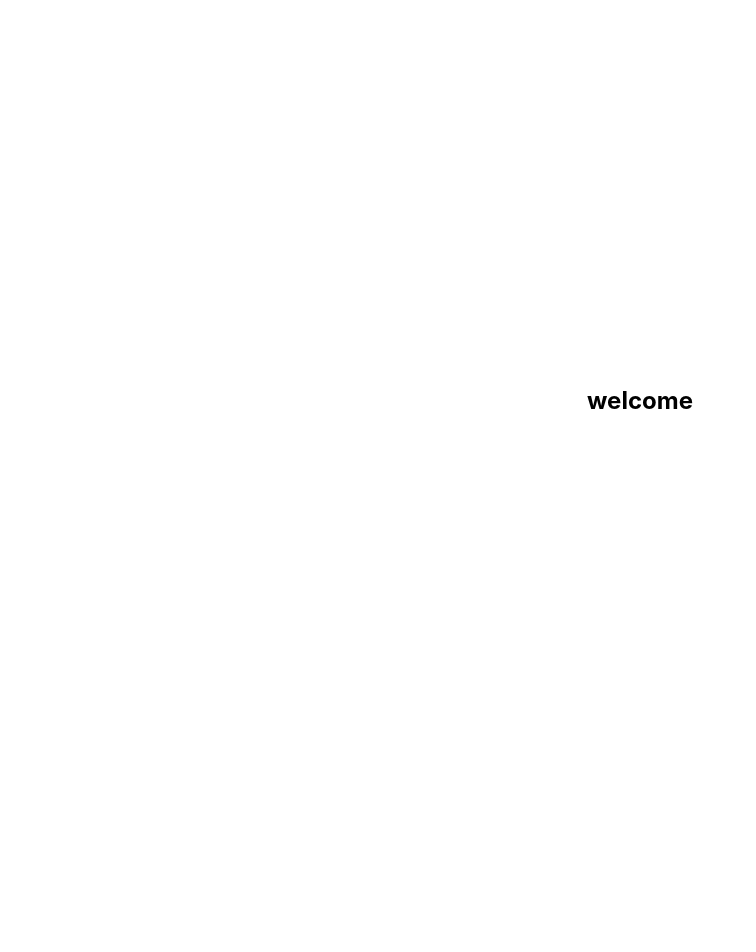
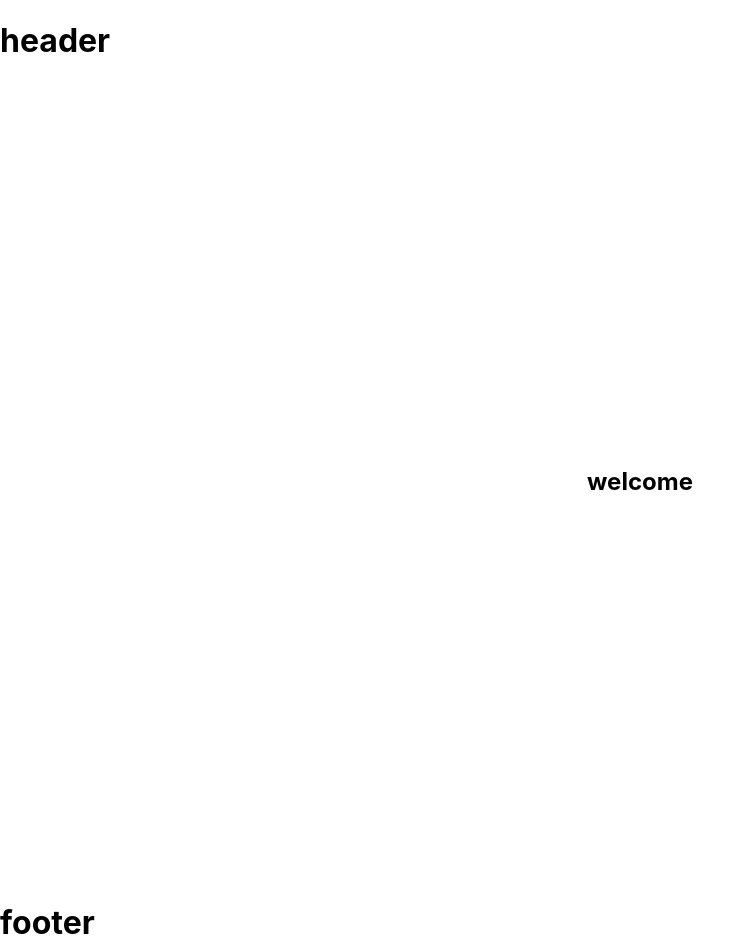
Before and after one commit to Chisonm/mr-heep, a Next.js app: page / in a window 1280 px wide. Shown: the top 952 px of the page, without its empty margins (0-756 px from the left). Before the commit the page ends 800 px from the top, so only its background shows below. Built offline with nearby package versions, Linux system fonts and the light colour scheme.

Commit message:
made changes to the components

```diff
--- a/components/Footer.js
+++ b/components/Footer.js
@@ -2,7 +2,7 @@
 const Footer = () => {
     return (
         <div>
-
+            <h1>footer</h1>
         </div>
     )
 }
--- a/components/Navbar.js
+++ b/components/Navbar.js
@@ -2,7 +2,7 @@
 const Navbar = () => {
     return (
         <div>
-
+            <h1>header</h1>
         </div>
     )
 }
```
Also changed, not shown: components/Layouts.js (+5 -3 lines).
